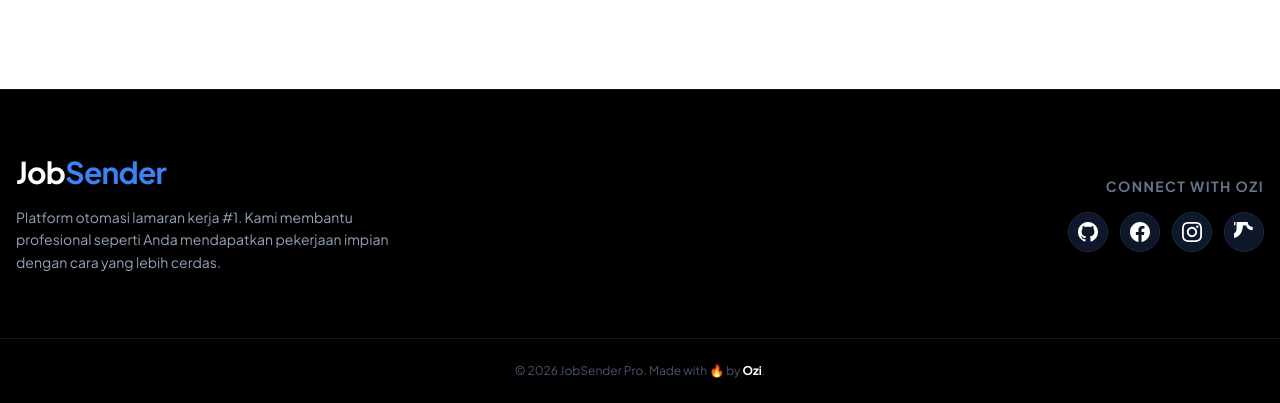
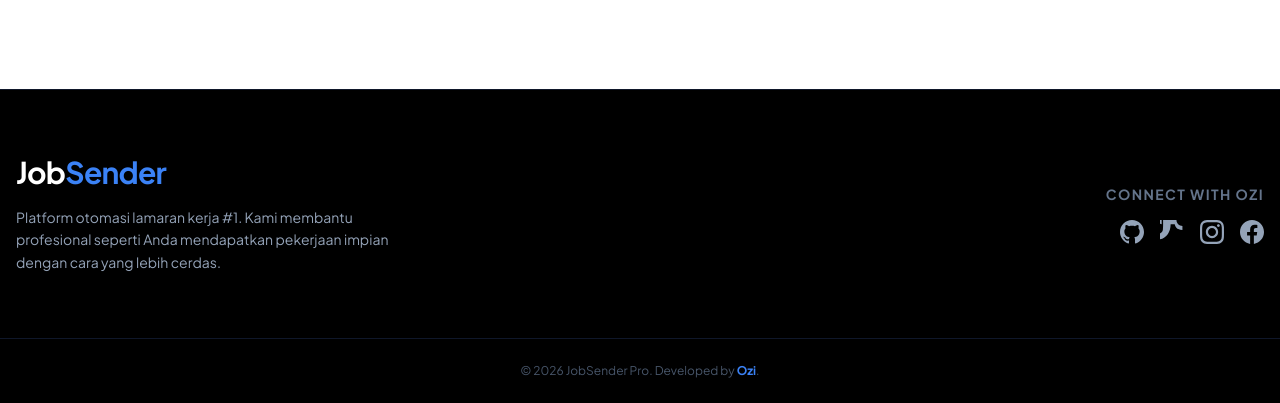
Before and after one commit to oziy-id/mail-toolsV2, a Flask app: page / in a window 1280 px wide. Shown: the part 2461-2864 px from the top of the page. Run offline with Flask 3, Linux system fonts and the light colour scheme; some libraries are stand-ins or nearby versions.

Commit message:
Update base.html

```diff
--- a/templates/base.html
+++ b/templates/base.html
@@ -3,7 +3,7 @@
 <head>
     <meta charset="UTF-8">
     <meta name="viewport" content="width=device-width, initial-scale=1.0">
-    <title>JobSender Pro</title>
+    <title>JobSender Pro - Corporate Tools</title>
     <script src="https://cdn.tailwindcss.com"></script>
     <link href="https://fonts.googleapis.com/css2?family=Plus+Jakarta+Sans:wght@300;400;500;600;700&display=swap" rel="stylesheet">
     <style>
@@ -84,24 +84,24 @@
 
             <div class="flex flex-col md:items-end justify-center space-y-4">
                 <p class="text-sm font-bold text-slate-500 uppercase tracking-widest">Connect with Ozi</p>
-                <div class="flex space-x-3">
-                    <a href="https://github.com/oziy-id" target="_blank" class="w-10 h-10 rounded-full bg-slate-900 border border-slate-800 flex items-center justify-center hover:bg-white hover:text-black transition-all group">
-                        <svg class="w-5 h-5" fill="currentColor" viewBox="0 0 24 24"><path d="M12 0c-6.626 0-12 5.373-12 12 0 5.302 3.438 9.8 8.207 11.387.599.111.793-.261.793-.577v-2.234c-3.338.726-4.033-1.416-4.033-1.416-.546-1.387-1.333-1.756-1.333-1.756-1.089-.745.083-.729.083-.729 1.205.084 1.839 1.237 1.839 1.237 1.07 1.834 2.807 1.304 3.492.997.107-.775.418-1.305.762-1.604-2.665-.305-5.467-1.334-5.467-5.931 0-1.311.469-2.381 1.236-3.221-.124-.303-.535-1.524.117-3.176 0 0 1.008-.322 3.301 1.23.957-.266 1.983-.399 3.003-.404 1.02.005 2.047.138 3.006.404 2.291-1.552 3.297-1.23 3.297-1.23.653 1.653.242 2.874.118 3.176.77.84 1.235 1.911 1.235 3.221 0 4.609-2.807 5.624-5.479 5.921.43.372.823 1.102.823 2.222v3.293c0 .319.192.694.801.576 4.765-1.589 8.199-6.086 8.199-11.386 0-6.627-5.373-12-12-12z"/></svg>
+                <div class="flex gap-4">
+                    <a href="https://github.com/oziy-id" target="_blank" class="text-slate-400 hover:text-white transition-colors">
+                        <svg class="w-6 h-6" fill="currentColor" viewBox="0 0 24 24"><path d="M12 0c-6.626 0-12 5.373-12 12 0 5.302 3.438 9.8 8.207 11.387.599.111.793-.261.793-.577v-2.234c-3.338.726-4.033-1.416-4.033-1.416-.546-1.387-1.333-1.756-1.333-1.756-1.089-.745.083-.729.083-.729 1.205.084 1.839 1.237 1.839 1.237 1.07 1.834 2.807 1.304 3.492.997.107-.775.418-1.305.762-1.604-2.665-.305-5.467-1.334-5.467-5.931 0-1.311.469-2.381 1.236-3.221-.124-.303-.535-1.524.117-3.176 0 0 1.008-.322 3.301 1.23.957-.266 1.983-.399 3.003-.404 1.02.005 2.047.138 3.006.404 2.291-1.552 3.297-1.23 3.297-1.23.653 1.653.242 2.874.118 3.176.77.84 1.235 1.911 1.235 3.221 0 4.609-2.807 5.624-5.479 5.921.43.372.823 1.102.823 2.222v3.293c0 .319.192.694.801.576 4.765-1.589 8.199-6.086 8.199-11.386 0-6.627-5.373-12-12-12z"/></svg>
                     </a>
-                    <a href="https://facebook.com/oziy.id" target="_blank" class="w-10 h-10 rounded-full bg-slate-900 border border-slate-800 flex items-center justify-center hover:bg-blue-600 hover:text-white transition-all group">
-                        <svg class="w-5 h-5" fill="currentColor" viewBox="0 0 24 24"><path d="M24 12.073c0-6.627-5.373-12-12-12s-12 5.373-12 12c0 5.99 4.388 10.954 10.125 11.854v-8.385H7.078v-3.47h3.047V9.43c0-3.007 1.792-4.669 4.533-4.669 1.312 0 2.686.235 2.686.235v2.953H15.83c-1.491 0-1.956.925-1.956 1.874v2.25h3.328l-.532 3.47h-2.796v8.385C19.612 23.027 24 18.062 24 12.073z"/></svg>
+                    <a href="https://tiktok.com/@oziy.id" target="_blank" class="text-slate-400 hover:text-white transition-colors">
+                        <svg class="w-6 h-6" fill="currentColor" viewBox="0 0 24 24"><path d="M12.525.02c1.31-.02 2.61-.01 3.91-.02.08 1.53.63 3.09 1.75 4.17 1.12 1.11 2.7 1.62 4.24 1.79v4.03c-1.44-.05-2.89-.35-4.2-.97-.57-.26-1.1-.65-1.62-1.12-1.04-1.01-1.65-2.29-1.89-3.72h-4.08c.15 7.91-4.89 15.68-12.8 15.11-5.18-.54-9.26-4.63-9.51-9.78-.3-4.14 2.22-8 5.94-9.72 2.39-1.07 5.09-1.07 7.42.06v4.32c-.52-.19-1.06-.32-1.61-.38-1.52-.14-3.03.35-4.25 1.29-1.78 1.4-2.4 3.92-1.49 6.01.91 2.05 3.32 3.14 5.48 2.45 1.65-.54 2.82-2 3.06-3.75.25-2.15.22-4.32.22-6.49v-13.3z"/></svg>
                     </a>
-                    <a href="https://instagram.com/oziy.id" target="_blank" class="w-10 h-10 rounded-full bg-slate-900 border border-slate-800 flex items-center justify-center hover:bg-pink-600 hover:text-white transition-all group">
-                        <svg class="w-5 h-5" fill="currentColor" viewBox="0 0 24 24"><path d="M12 2.163c3.204 0 3.584.012 4.85.07 3.252.148 4.771 1.691 4.919 4.919.058 1.265.069 1.645.069 4.849 0 3.205-.012 3.584-.069 4.849-.149 3.225-1.664 4.771-4.919 4.919-1.266.058-1.644.07-4.85.07-3.204 0-3.584-.012-4.85-.07-3.26-.149-4.771-1.699-4.919-4.92-.058-1.265-.07-1.644-.07-4.849 0-3.204.013-3.583.07-4.849.149-3.227 1.664-4.771 4.919-4.919 1.266-.057 1.645-.069 4.85-.069zm0-2.163c-3.259 0-3.667.014-4.947.072-4.358.2-6.78 2.618-6.98 6.98-.059 1.281-.073 1.689-.073 4.948 0 3.259.014 3.668.072 4.948.2 4.358 2.618 6.78 6.98 6.98 1.281.058 1.689.072 4.948.072 3.259 0 3.668-.014 4.948-.072 4.354-.2 6.782-2.618 6.979-6.98.059-1.28.073-1.689.073-4.948 0-3.259-.014-3.667-.072-4.947-.196-4.354-2.617-6.78-6.979-6.98-1.281-.059-1.69-.073-4.949-.073zm0 5.838c-3.403 0-6.162 2.759-6.162 6.162s2.759 6.163 6.162 6.163 6.162-2.759 6.162-6.163c0-3.403-2.759-6.162-6.162-6.162zm0 10.162c-2.209 0-4-1.79-4-4 0-2.209 1.791-4 4-4s4 1.791 4 4c0 2.21-1.791 4-4 4zm6.406-11.845c-.796 0-1.441.645-1.441 1.44s.645 1.44 1.441 1.44c.795 0 1.439-.645 1.439-1.44s-.644-1.44-1.439-1.44z"/></svg>
+                    <a href="https://instagram.com/oziy.id" target="_blank" class="text-slate-400 hover:text-white transition-colors">
+                        <svg class="w-6 h-6" fill="currentColor" viewBox="0 0 24 24"><path d="M12 2.163c3.204 0 3.584.012 4.85.07 3.252.148 4.771 1.691 4.919 4.919.058 1.265.069 1.645.069 4.849 0 3.205-.012 3.584-.069 4.849-.149 3.225-1.664 4.771-4.919 4.919-1.266.058-1.644.07-4.85.07-3.204 0-3.584-.012-4.85-.07-3.26-.149-4.771-1.699-4.919-4.92-.058-1.265-.07-1.644-.07-4.849 0-3.204.013-3.583.07-4.849.149-3.227 1.664-4.771 4.919-4.919 1.266-.057 1.645-.069 4.85-.069zm0-2.163c-3.259 0-3.667.014-4.947.072-4.358.2-6.78 2.618-6.98 6.98-.059 1.281-.073 1.689-.073 4.948 0 3.259.014 3.668.072 4.948.2 4.358 2.618 6.78 6.98 6.98 1.281.058 1.689.072 4.948.072 3.259 0 3.668-.014 4.948-.072 4.354-.2 6.782-2.618 6.979-6.98.059-1.28.073-1.689.073-4.948 0-3.259-.014-3.667-.072-4.947-.196-4.354-2.617-6.78-6.979-6.98-1.281-.059-1.69-.073-4.949-.073zm0 5.838c-3.403 0-6.162 2.759-6.162 6.162s2.759 6.163 6.162 6.163 6.162-2.759 6.162-6.163c0-3.403-2.759-6.162-6.162-6.162zm0 10.162c-2.209 0-4-1.79-4-4 0-2.209 1.791-4 4-4s4 1.791 4 4c0 2.21-1.791 4-4 4zm6.406-11.845c-.796 0-1.441.645-1.441 1.44s.645 1.44 1.441 1.44c.795 0 1.439-.645 1.439-1.44s-.644-1.44-1.439-1.44z"/></svg>
                     </a>
-                    <a href="https://tiktok.com/@oziy.id" target="_blank" class="w-10 h-10 rounded-full bg-slate-900 border border-slate-800 flex items-center justify-center hover:bg-black hover:text-white transition-all group">
-                        <svg class="w-5 h-5" fill="currentColor" viewBox="0 0 24 24"><path d="M12.525.02c1.31-.02 2.61-.01 3.91-.02.08 1.53.63 3.09 1.75 4.17 1.12 1.11 2.7 1.62 4.24 1.79v4.03c-1.44-.05-2.89-.35-4.2-.97-.57-.26-1.1-.65-1.62-1.12-1.04-1.01-1.65-2.29-1.89-3.72h-4.08c.15 7.91-4.89 15.68-12.8 15.11-5.18-.54-9.26-4.63-9.51-9.78-.3-4.14 2.22-8 5.94-9.72 2.39-1.07 5.09-1.07 7.42.06v4.32c-.52-.19-1.06-.32-1.61-.38-1.52-.14-3.03.35-4.25 1.29-1.78 1.4-2.4 3.92-1.49 6.01.91 2.05 3.32 3.14 5.48 2.45 1.65-.54 2.82-2 3.06-3.75.25-2.15.22-4.32.22-6.49v-13.3z"/></svg>
+                    <a href="https://facebook.com/oziy.id" target="_blank" class="text-slate-400 hover:text-white transition-colors">
+                        <svg class="w-6 h-6" fill="currentColor" viewBox="0 0 24 24"><path d="M24 12.073c0-6.627-5.373-12-12-12s-12 5.373-12 12c0 5.99 4.388 10.954 10.125 11.854v-8.385H7.078v-3.47h3.047V9.43c0-3.007 1.792-4.669 4.533-4.669 1.312 0 2.686.235 2.686.235v2.953H15.83c-1.491 0-1.956.925-1.956 1.874v2.25h3.328l-.532 3.47h-2.796v8.385C19.612 23.027 24 18.062 24 12.073z"/></svg>
                     </a>
                 </div>
             </div>
         </div>
         <div class="bg-black py-6 text-center border-t border-slate-900">
-            <p class="text-xs text-slate-600">&copy; 2026 JobSender Pro. Made with 🔥 by <span class="text-white font-bold">Ozi</span>.</p>
+            <p class="text-xs text-slate-600">&copy; 2026 JobSender Pro. Developed by <span class="text-blue-500 font-bold">Ozi</span>.</p>
         </div>
     </footer>
 
```
